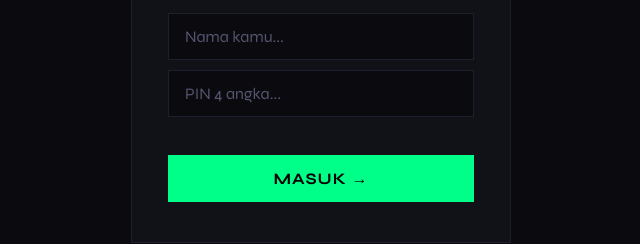
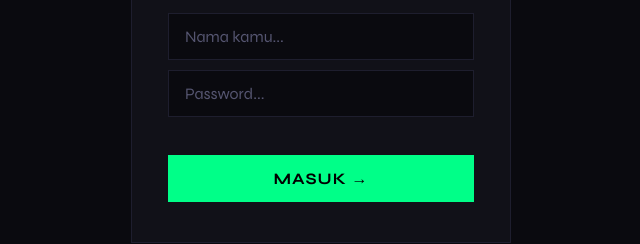
Before and after one commit to obangaga/chatroom, a plain HTML site: page index.html in a window 1280 px wide. Shown: the part 395-639 px from the top of the page, 319-959 px from the left. Drawn offline with nearby package versions, Linux system fonts and the light colour scheme.

Commit message:
Update index.html

```diff
--- a/index.html
+++ b/index.html
@@ -236,7 +236,7 @@
       <button class="tab-btn inactive" id="tab-register" onclick="switchTab('register')">REGISTER</button>
     </div>
     <input type="text" id="username-input" placeholder="Nama kamu..." maxlength="20" />
-    <input type="password" id="pin-input" placeholder="PIN 4 angka..." maxlength="4" inputmode="numeric" />
+    <input type="password" id="pin-input" placeholder="Password..." />
     <div class="error-msg" id="error-msg"></div>
     <button class="login-btn" id="action-btn" onclick="handleAuth()">MASUK →</button>
   </div>
```
